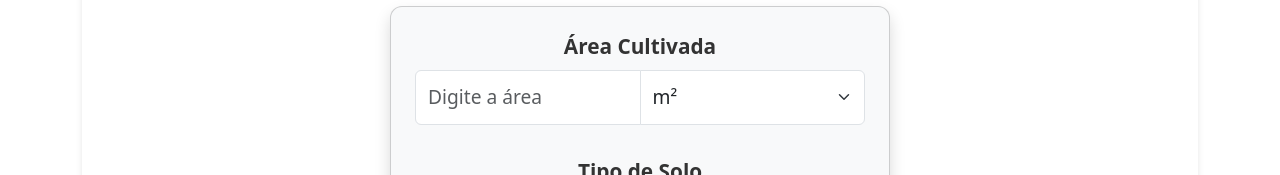
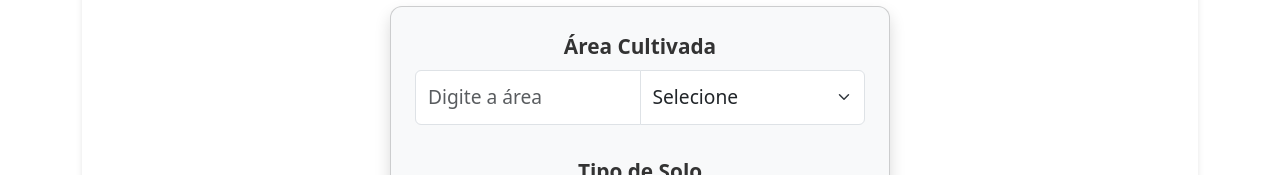
Before and after one commit to GustavoKoglin/IrrigaCalc_Front, an Angular app in the folder IrrigaCalc_Front/: page /#/calcular-custo-irrigacao in a window 1280 px wide. Before the commit this address led to /. Shown: the part 382-557 px from the top of the page. Built offline with nearby package versions, Linux system fonts and the light colour scheme.

Commit message:
Atualizando variável irrigation-calculator

```diff
--- a/IrrigaCalc_Front/src/app/components/irrigation-calculator/irrigation-calculator.component.ts
+++ b/IrrigaCalc_Front/src/app/components/irrigation-calculator/irrigation-calculator.component.ts
@@ -14,7 +14,7 @@ export class IrrigationCalculatorComponent {
 
   resultLitros: string = '';
   resultCusto: string = '';
-  unidadeArea: string = 'm2'; // Padrão: Metros Quadrados
+  unidadeArea: string = 'selecione'; // Padrão: Metros Quadrados
   unidadeVolume: string = 'litros'; // Padrão: Litros
   area: string = ''; // Valor da área a ser digitado
 
```
